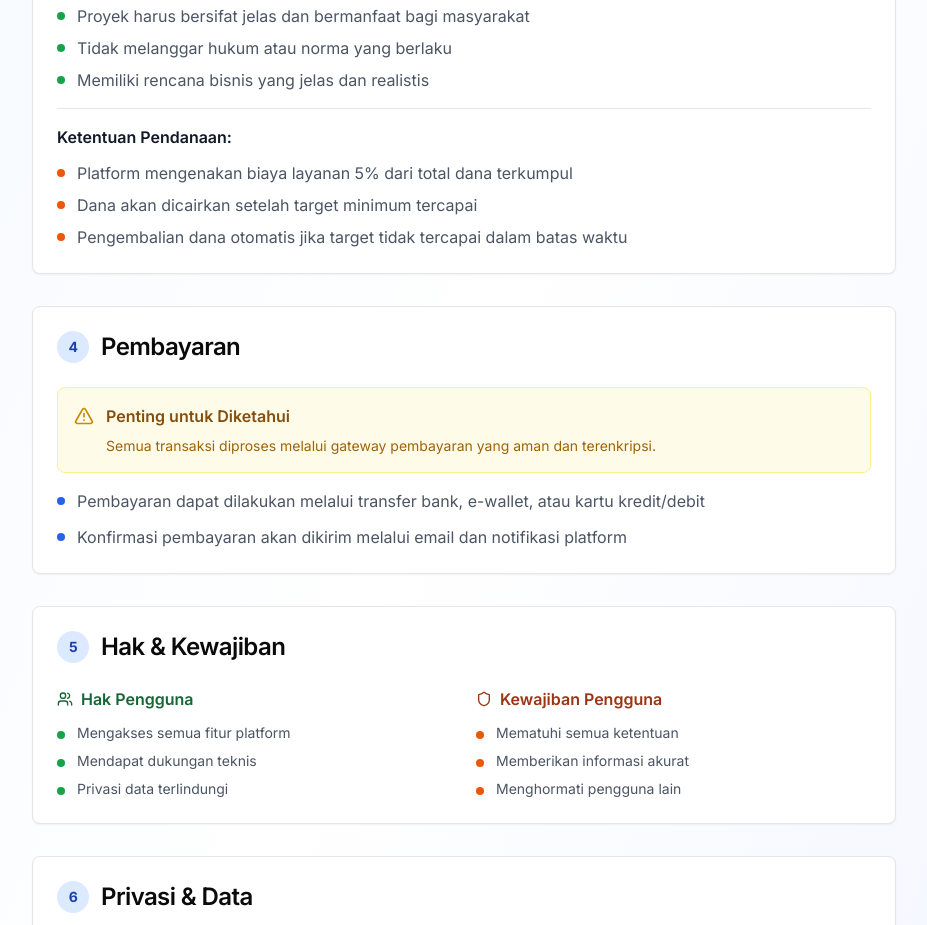
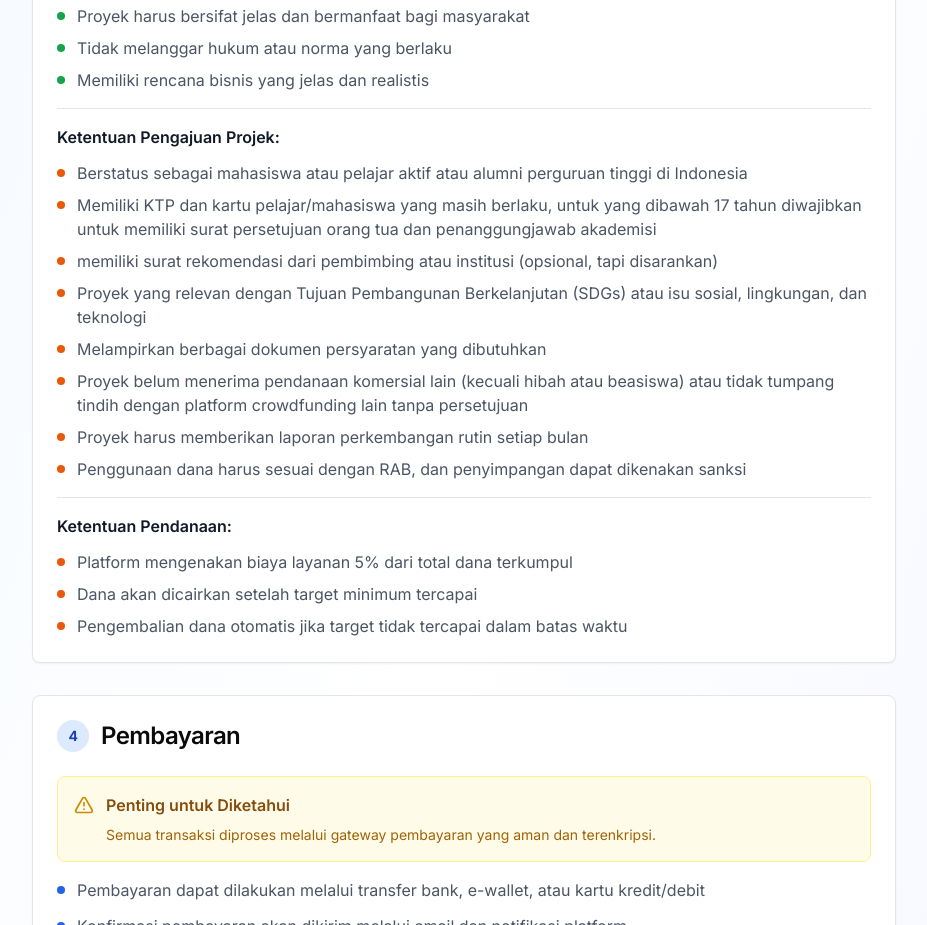
Before and after one commit to thelutfiganteng/proyeksiswaupdate, a Next.js app: page /terms in a window 1280 px wide. Shown: the part 1220-2145 px from the top of the page, without its empty margins (176-1103 px from the left). Built offline with nearby package versions, Linux system fonts and the light colour scheme.

Commit message:
Perubahan informasi terms

```diff
--- a/app/terms/page.tsx
+++ b/app/terms/page.tsx
@@ -155,7 +155,55 @@ export default function TermsPage() {
                   </div>
                 </div>
               </div>
-              <Separator />
+              <Separator/>
+              <div>
+                <h4 className="font-semibold text-gray-900 mb-3">Ketentuan Pengajuan Projek:</h4>
+                <div className="space-y-2">
+                  <div className="flex items-start">
+                    <div className="w-2 h-2 bg-orange-600 rounded-full mt-2 mr-3 flex-shrink-0"></div>
+                    <p className="text-gray-600">Berstatus sebagai mahasiswa atau pelajar aktif atau alumni perguruan tinggi di Indonesia</p>
+                  </div>
+                  <div className="flex items-start">
+                    <div className="w-2 h-2 bg-orange-600 rounded-full mt-2 mr-3 flex-shrink-0"></div>
+                    <p className="text-gray-600">Memiliki KTP dan kartu pelajar/mahasiswa yang masih berlaku, untuk yang dibawah 17 tahun diwajibkan untuk memiliki surat persetujuan orang tua dan penanggungjawab akademisi</p>
+                  </div>
+                  <div className="flex items-start">
+                    <div className="w-2 h-2 bg-orange-600 rounded-full mt-2 mr-3 flex-shrink-0"></div>
+                    <p className="text-gray-600">memiliki surat rekomendasi dari pembimbing atau institusi (opsional, tapi disarankan)</p>
+                  </div>
+                  <div className="flex items-start">
+                    <div className="w-2 h-2 bg-orange-600 rounded-full mt-2 mr-3 flex-shrink-0"></div>
+                    <p className="text-gray-600">
+                    Proyek yang relevan dengan Tujuan Pembangunan Berkelanjutan (SDGs) atau isu sosial, lingkungan, dan teknologi
+                    </p>
+                  </div>
+                  <div className="flex items-start">
+                    <div className="w-2 h-2 bg-orange-600 rounded-full mt-2 mr-3 flex-shrink-0"></div>
+                    <p className="text-gray-600">
+                    Melampirkan berbagai dokumen persyaratan yang dibutuhkan
+                    </p>
+                  </div>
+                  <div className="flex items-start">
+                    <div className="w-2 h-2 bg-orange-600 rounded-full mt-2 mr-3 flex-shrink-0"></div>
+                    <p className="text-gray-600">
+                    Proyek belum menerima pendanaan komersial lain (kecuali hibah atau beasiswa) atau tidak tumpang tindih dengan platform crowdfunding lain tanpa persetujuan
+                    </p>
+                  </div>
+                  <div className="flex items-start">
+                    <div className="w-2 h-2 bg-orange-600 rounded-full mt-2 mr-3 flex-shrink-0"></div>
+                    <p className="text-gray-600">
+                    Proyek harus memberikan laporan perkembangan rutin setiap bulan
+                    </p>
+                  </div>
+                  <div className="flex items-start">
+                    <div className="w-2 h-2 bg-orange-600 rounded-full mt-2 mr-3 flex-shrink-0"></div>
+                    <p className="text-gray-600">
+                    Penggunaan dana harus sesuai dengan RAB, dan penyimpangan dapat dikenakan sanksi
+                    </p>
+                  </div>
+                </div>
+              </div>
+              <Separator/>
               <div>
                 <h4 className="font-semibold text-gray-900 mb-3">Ketentuan Pendanaan:</h4>
                 <div className="space-y-2">
```
